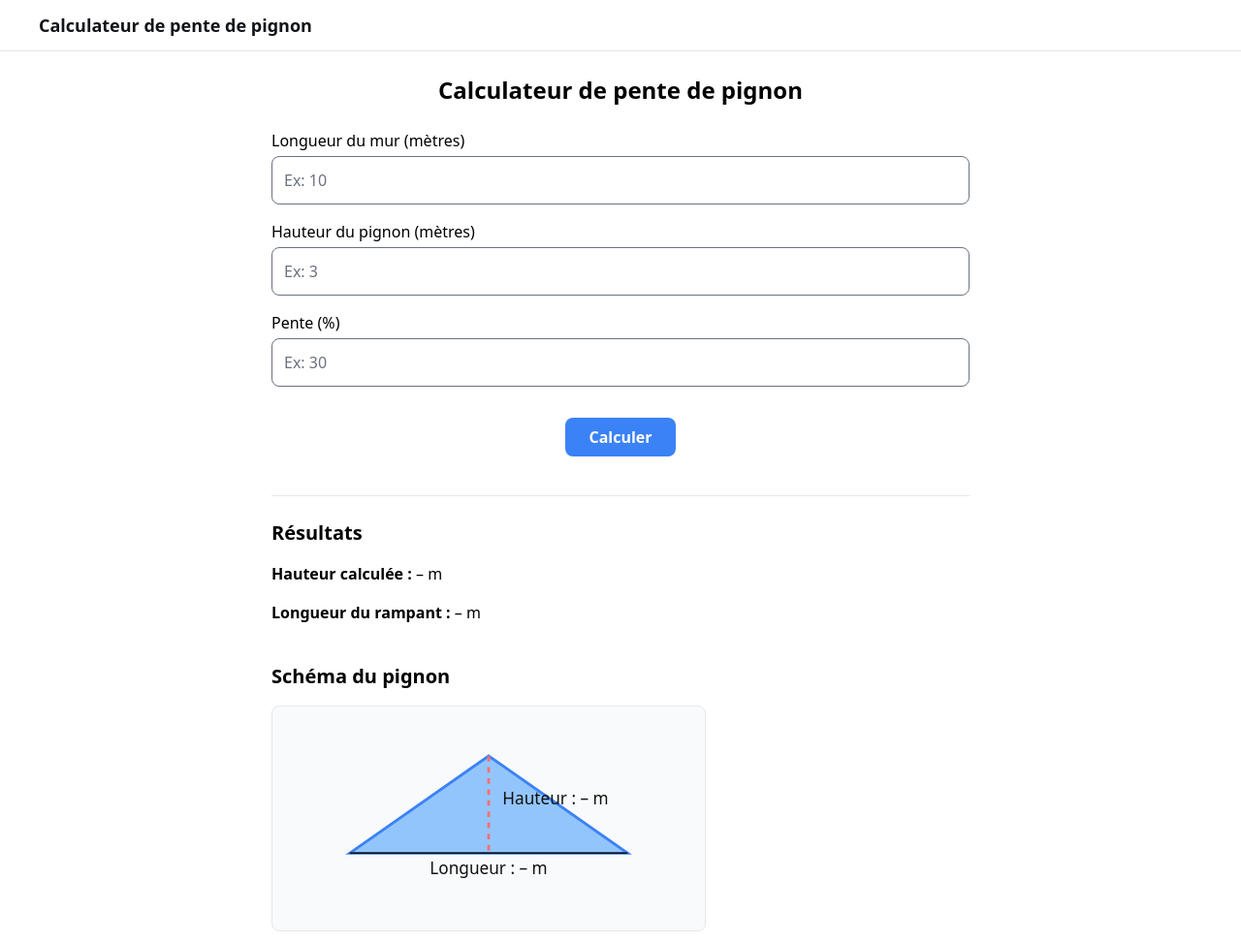
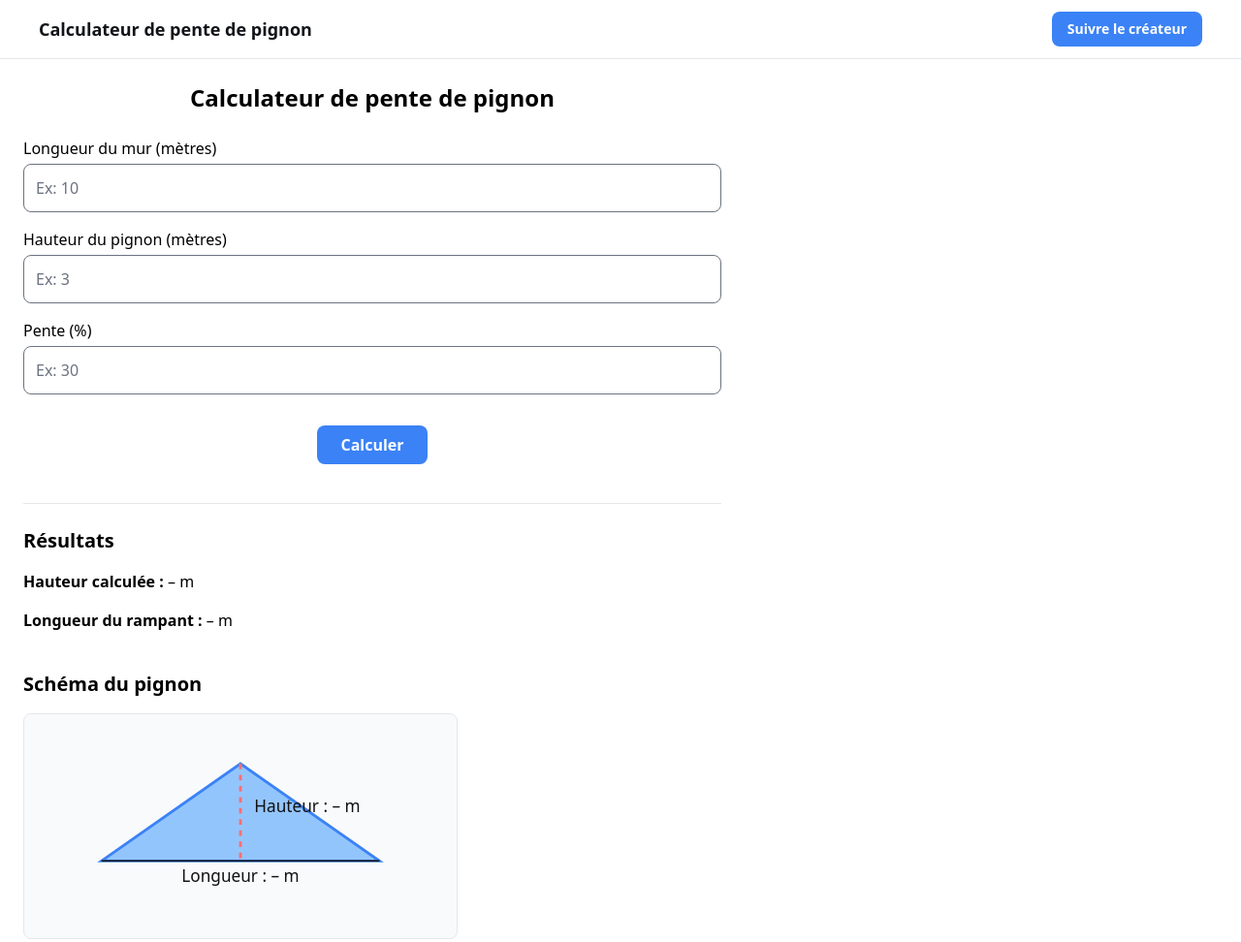
Before and after one commit to Yakuphan-66/pignon, a plain HTML site: page index.html in a window 1280 px wide. Shown: the whole page at 97% size. Drawn offline with nearby package versions, Linux system fonts and the light colour scheme.

Commit message:
Update index.html

```diff
--- a/index.html
+++ b/index.html
@@ -10,11 +10,14 @@
         font-family: 'Public Sans', 'Noto Sans', sans-serif;
       }
     </style>
-  </head>
-  <body class="bg-white min-h-screen flex flex-col items-center">
-    <header class="w-full border-b border-gray-200 px-10 py-3 text-[#111418] flex items-center justify-between">
-      <h2 class="text-lg font-bold">Calculateur de pente de pignon</h2>
-    </header>
+  <header class="w-full border-b border-gray-200 px-4 sm:px-10 py-3 text-[#111418] flex items-center justify-between">
+  <h2 class="text-lg font-bold">Calculateur de pente de pignon</h2>
+  <a href="https://bento.me/yakuphan" target="_blank"
+     class="bg-blue-500 hover:bg-blue-600 text-white font-semibold text-sm px-4 py-2 rounded-lg">
+    Suivre le créateur
+  </a>
+</header>
+
 
     <main class="w-full max-w-3xl p-6">
       <h2 class="text-2xl font-bold text-center mb-6">Calculateur de pente de pignon</h2>
```
